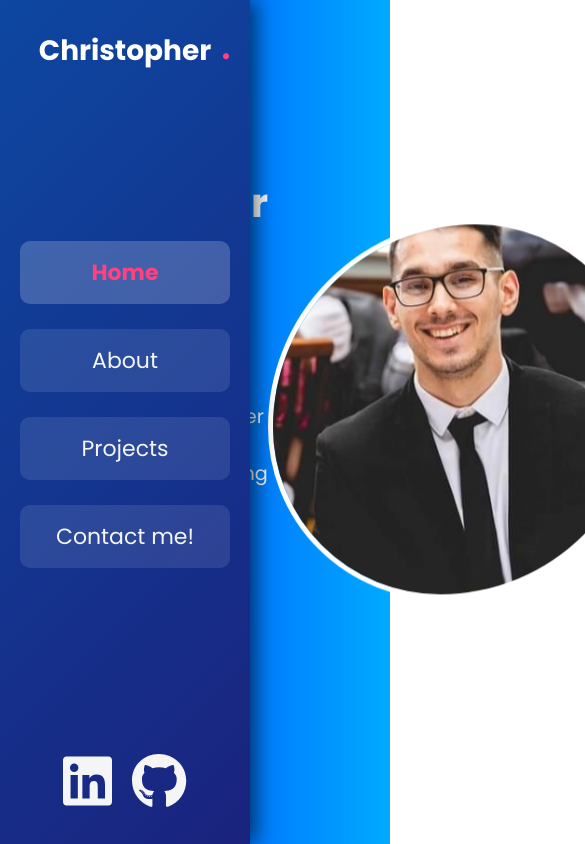
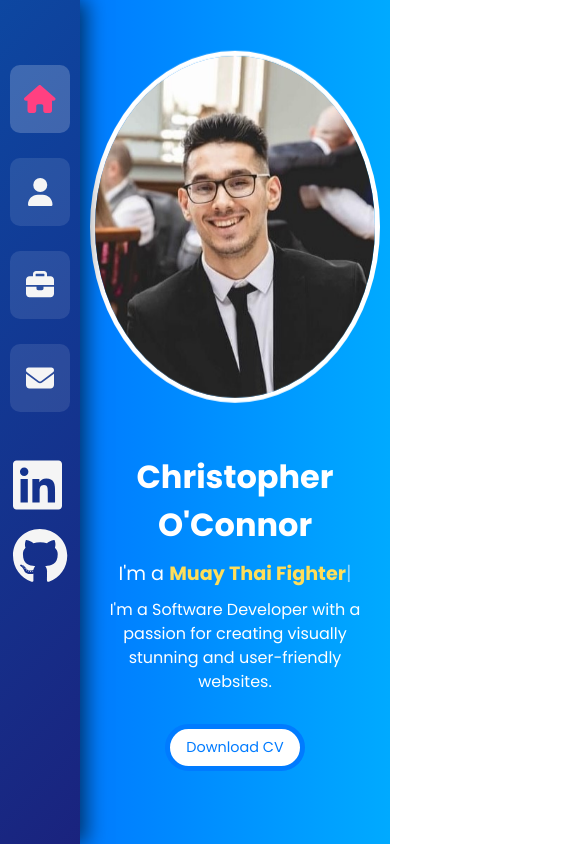
Before and after one commit to CodingOdysseyOrginal/Portfolio, a React (Vite) app: page / in a window 390 px wide. Shown: the top 844 px of the page, 585 px wide, since content can reach past the window. Built offline with nearby package versions, Linux system fonts and the light colour scheme.

Commit message:
media query friendly

```diff
--- a/src/App.css
+++ b/src/App.css
@@ -2,7 +2,11 @@
     margin-left: 250px;
 }
 
-
+@media (max-width: 768px) {
+    .main-content {
+        margin-left: 80px;
+    }
+}
 
 /* To Do List */
 
--- a/src/Components/Nav/Nav.css
+++ b/src/Components/Nav/Nav.css
@@ -1,3 +1,4 @@
+/* General Sidebar Styles */
 .sidebar {
   position: fixed;
   top: 0;
@@ -13,7 +14,6 @@
   transition: all 0.3s ease;
   z-index: 1000;
   justify-content: space-between;
-
 }
 
 .navTitle {
@@ -69,7 +69,9 @@
   text-decoration: none;
   font-size: 22px;
   text-align: center;
-    display: block;
+  display: flex;
+  align-items: center;
+  justify-content: flex-start;
   padding: 15px 10px;
   border-radius: 10px;
   transition: background 0.3s ease, transform 0.3s ease, box-shadow 0.3s ease;
@@ -96,6 +98,7 @@
 
 .social-icons {
   display: flex;
+  flex-direction: row;
   gap: 20px;
   margin-top: 20px;
 }
@@ -110,3 +113,45 @@
   color: #ff4081;
   transform: scale(1.1);
 }
+
+.nav-icon {
+  margin-right: 8px;
+}
+/*  Tablet and smaller devices  */
+@media (max-width: 768px) {
+    .sidebar {
+      width: 80px;
+      padding: 20px 10px;
+      justify-content: flex-start;
+
+  }
+
+  .navTitle {
+      display: none;
+  }
+
+  .nav-links a span {
+      display: none;
+  }
+
+  .nav-links {
+      margin-top: 20px;
+  }
+
+  .nav-links a {
+      justify-content: center;
+      padding: 20px 0;
+      font-size: 28px;
+  }
+
+  .nav-links .nav-icon {
+      margin-right: 0;
+  }
+
+  .social-icons {
+      flex-direction: column;
+      justify-content: flex-start;
+      gap: 10px;
+      margin-top: 20px;
+  }
+}
--- a/src/Components/Nav/Nav.tsx
+++ b/src/Components/Nav/Nav.tsx
@@ -1,8 +1,8 @@
 import { Link } from "react-scroll";
 import "./Nav.css";
 import { FontAwesomeIcon } from '@fortawesome/react-fontawesome';
-import { faLinkedin } from '@fortawesome/free-brands-svg-icons';
-import { faGithub } from '@fortawesome/free-brands-svg-icons';
+import { faHome, faUser, faBriefcase, faEnvelope } from '@fortawesome/free-solid-svg-icons';
+import { faLinkedin, faGithub } from '@fortawesome/free-brands-svg-icons';
 
 const Nav = () => {
   return (
@@ -14,22 +14,26 @@ const Nav = () => {
       <ul className="nav-links">
         <li>
           <Link to="home" spy={true} smooth={true}>
-            Home
+            <FontAwesomeIcon icon={faHome} className="nav-icon" />
+            <span>Home</span>
           </Link>
         </li>
         <li>
           <Link to="About" spy={true} smooth={true}>
-            About
+            <FontAwesomeIcon icon={faUser} className="nav-icon" />
+            <span>About</span>
           </Link>
         </li>
         <li>
           <Link to="Projects" spy={true} smooth={true}>
-            Projects
+            <FontAwesomeIcon icon={faBriefcase} className="nav-icon" />
+            <span>Projects</span>
           </Link>
         </li>
         <li>
           <Link to="Contact" spy={true} smooth={true}>
-          Contact me!
+            <FontAwesomeIcon icon={faEnvelope} className="nav-icon" />
+            <span>Contact me!</span>
           </Link>
         </li>
       </ul>
--- a/src/Sections/Home/Home.css
+++ b/src/Sections/Home/Home.css
@@ -1,30 +1,40 @@
-
-
 .home {
   display: flex;
   align-items: center;
-    justify-content: center;
+  justify-content: space-around;
   flex-direction: row;
   text-align: center;
-    padding: 50px 50px;
+  padding: 50px 20px;
   background: linear-gradient(to right, #007bff, #00aaff);
   color: white;
   min-height: 100vh;
+  flex-wrap: wrap;
 }
 
-  .home div {
+.featured-text {
+  flex: 1;
+  max-width: 600px;
   margin-bottom: 20px;
+}
+
+.featured-image {
+  flex: 1;
+  max-width: 350px;
+  margin-top: 20px;
 }
 
 .featured-text-card span {
   font-size: 2.5rem;
   font-weight: bold;
   color: #fff;
+  display: block;
+  margin-bottom: 10px;
 }
 
 .featured-name p {
   font-size: 1.5rem;
   margin-top: 10px;
+  margin-bottom: 10px;
 }
 
 .featured-text-info p {
@@ -32,6 +42,8 @@
   margin-top: 20px;
   max-width: 600px;
   line-height: 1.5;
+  margin: 0 auto;
+  margin-bottom: 20px;
 }
 
 .featured-text-btn {
@@ -48,43 +60,100 @@
   cursor: pointer;
   transition: background-color 0.3s ease, color 0.3s ease;
   border: 5px solid #007bff;
-
 }
 
 .featured-text-btn .btn:hover {
   background-color: #007bff;
   color: #fff;
   border: 5px solid white;
-
 }
 
 .featured-image .image {
-    margin-top: 20px;
-    max-width: 350px;
+  max-width: 100%;
 }
 
 .featured-image .image img {
-    margin: auto 0;
-    width: 380px;
-    height: 380px;
-    border-radius: 55% 45% 55% 45%;
+  width: 100%;
+  height: 100%;
+  border-radius: 50%;
   overflow: hidden;
   animation: imgFloat 7s ease-in-out infinite;
   border: 5px solid white;
-  }
-  .image img{
-    width: 380px;
-    height: 380px;
-    object-fit: cover;
-}
-@keyframes imgFloat {
-    50%{
-        transform: translateY(10px);
-        border-radius: 45% 55% 45% 55%;
-    }
 }
 
 .typedText {
   color: #ffde59;
   font-weight: bold;
 }
+
+@keyframes imgFloat {
+  50% {
+    transform: translateY(10px);
+  }
+}
+
+@keyframes borderPulse {
+  0%, 100% {
+    border-width: 5px;
+  }
+  50% {
+    border-width: 10px;
+  }
+}
+
+/* Responsive Design */
+@media (max-width: 768px) {
+  .home {
+    flex-direction: column;
+    padding: 30px 10px;
+  }
+
+  .featured-text {
+    order: 2;
+    margin-top: 20px;
+  }
+
+  .featured-image {
+    order: 1;
+  }
+
+  .featured-text-card span {
+    font-size: 2rem;
+  }
+
+  .featured-name p {
+    font-size: 1.2rem;
+  }
+
+  .featured-text-info p {
+    font-size: 1rem;
+  }
+
+  .featured-text-btn .btn {
+    font-size: 0.9rem;
+    padding: 8px 16px;
+  }
+}
+
+@media (min-width: 1200px) {
+  .home {
+    padding: 80px 100px;
+  }
+
+  .featured-text-card span {
+    font-size: 3rem;
+  }
+
+  .featured-name p {
+    font-size: 2rem;
+  }
+
+  .featured-text-info p {
+    font-size: 1.4rem;
+  }
+
+  .featured-text-btn .btn {
+    font-size: 1.2rem;
+    padding: 12px 24px;
+  }
+}
```
Also changed, not shown: src/Sections/Home/Img/me.jpg. Lines whose indentation alone changed are shown as unchanged.
